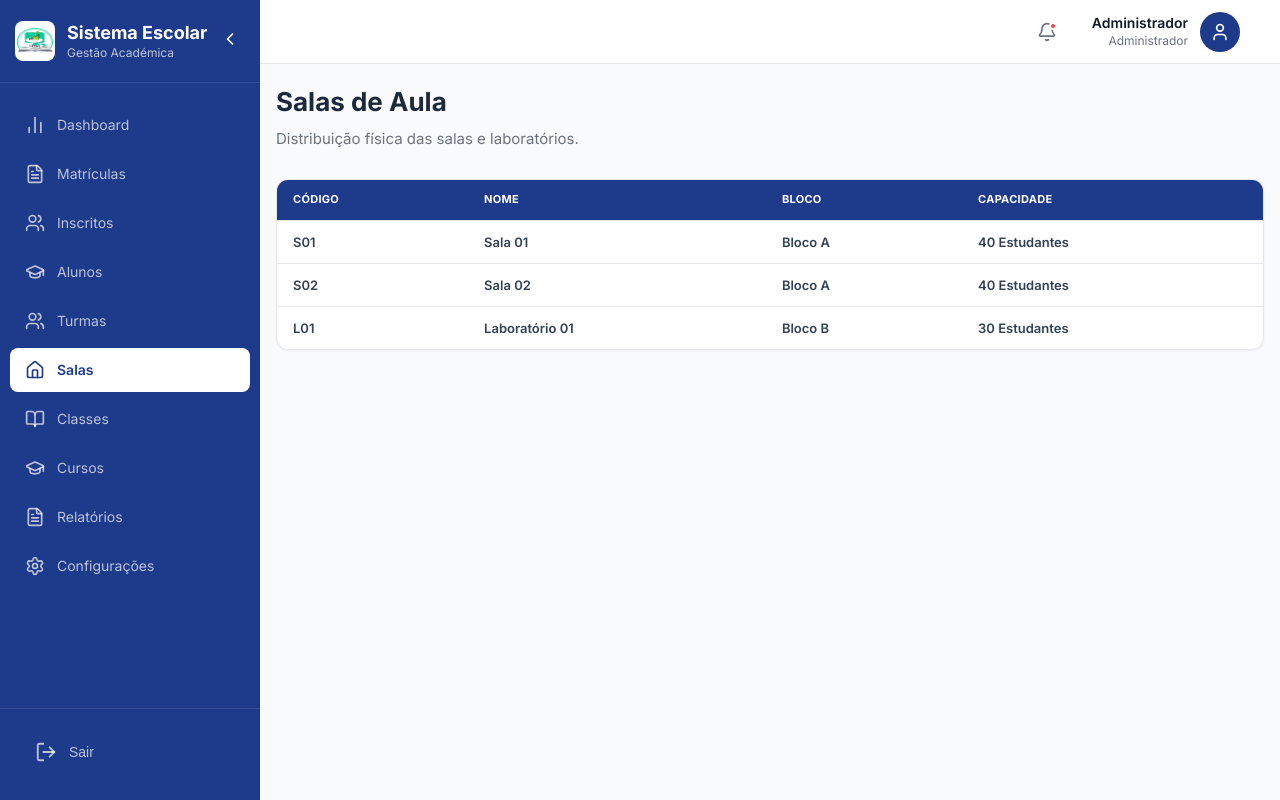
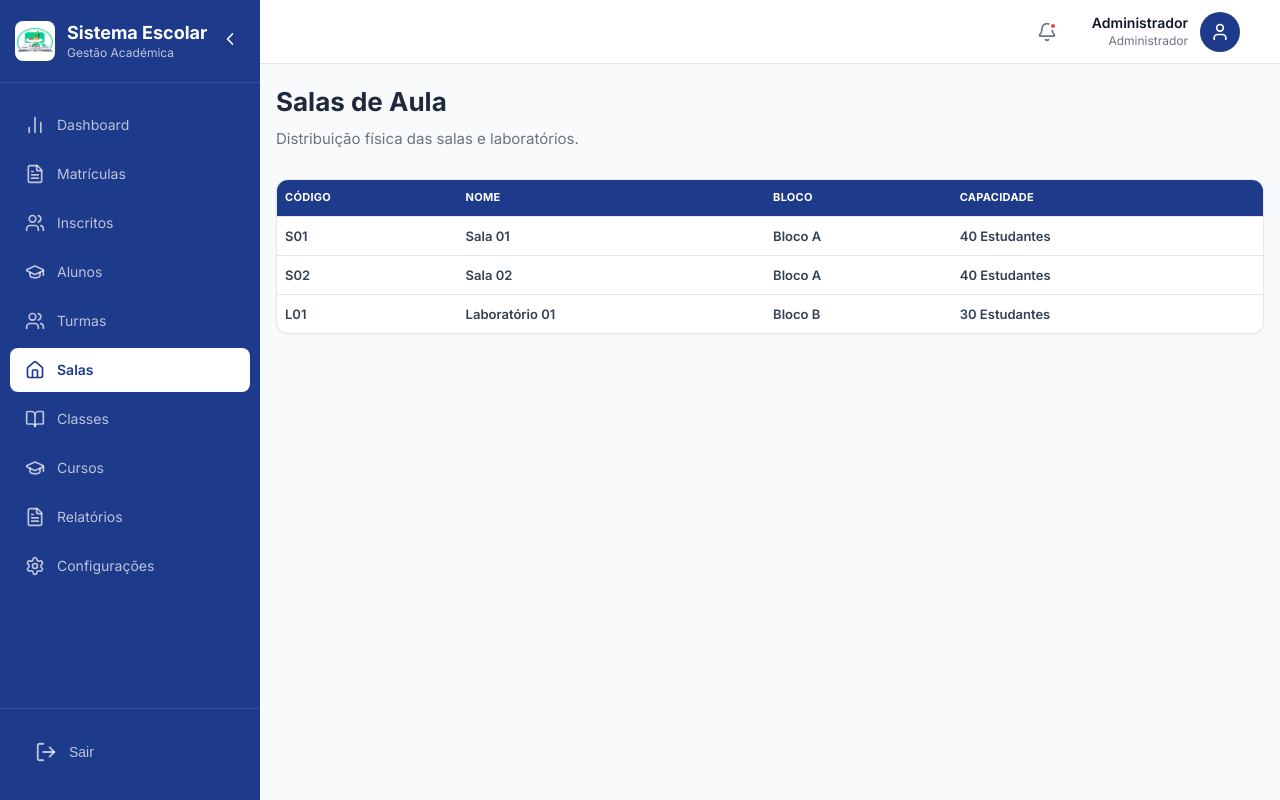
Before and after one commit to aguinaldoarnaldo/Projeto_fim_curso, a React (Vite) app in the folder frontend/: page /salas in a window 1280 px wide. Built offline with nearby package versions, Linux system fonts and the light colour scheme.

Commit message:
style(global): update global styles

```diff
--- a/frontend/src/Global.css
+++ b/frontend/src/Global.css
@@ -299,6 +299,19 @@ body {
   white-space: nowrap; /* Prevent messy wrapping */
 }
 
+/* Responsive Table Padding Globally */
+@media (max-width: 1440px) {
+  .data-table th, .data-table td {
+    padding: 12px 10px;
+  }
+}
+
+@media (max-width: 1280px) {
+  .data-table th, .data-table td {
+    padding: 10px 8px;
+  }
+}
+
 .data-table tbody tr:last-child td {
   border-bottom: none;
 }
```
